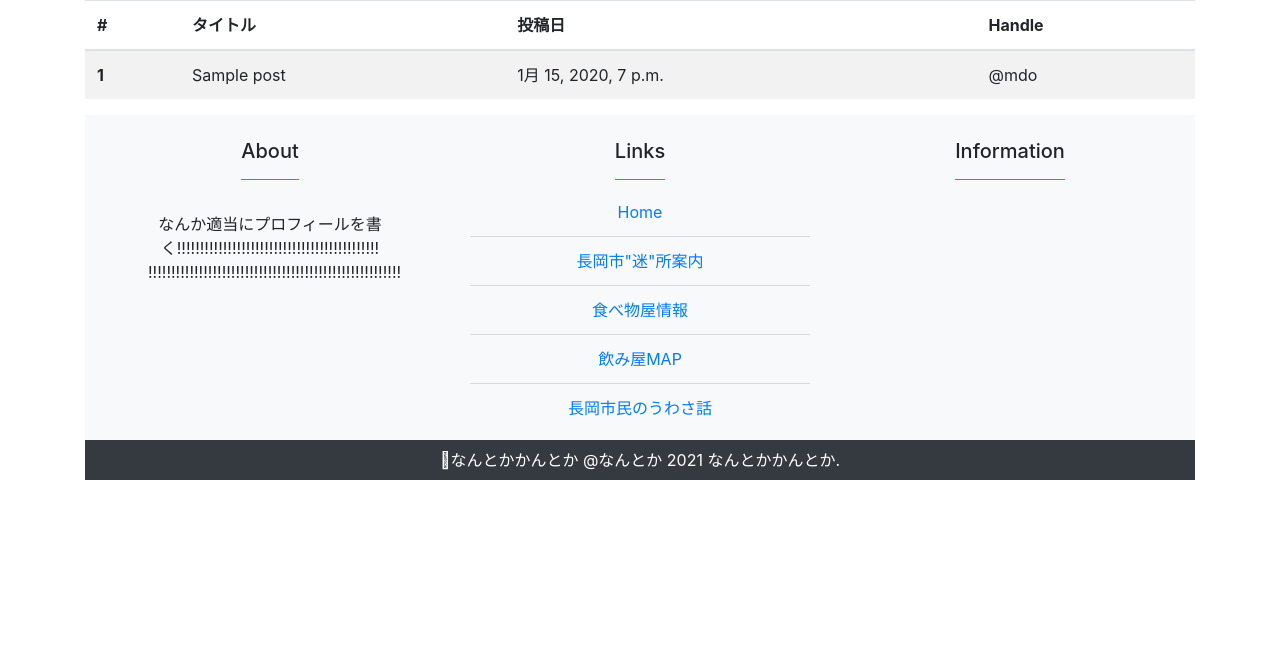
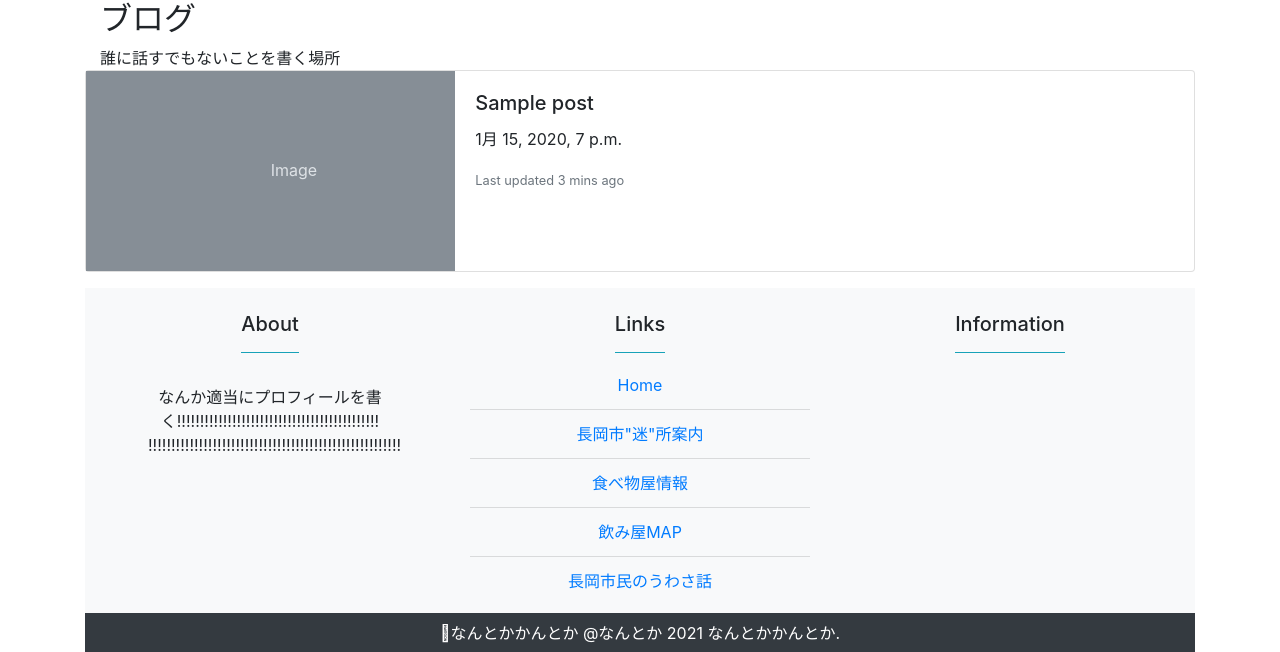
Before and after one commit to yottannmenn/Ngok, a Django app: template mysite/templates/blog/post_list.html in a window 1280 px wide. Shown: the part 56-708 px from the top of the page. Run offline with Django 3.2, Linux system fonts and the light colour scheme; the template is opened without the code that fills it: values that come from a table or form of the project are taken from there, others are empty; tables that the repository leaves empty hold one stand-in row (values such as "Sample post"); some libraries are stand-ins or nearby versions.

Commit message:
[change] ブログ記事一覧の表示をリストからカードに変更
ブログ記事一覧の表示をリストからカードに変更した

```diff
--- a/mysite/templates/blog/post_list.html
+++ b/mysite/templates/blog/post_list.html
@@ -6,23 +6,28 @@
 
     {% include "header.html" %}
 
-    <table class="table table-striped">
-    <thead>
-        <tr>
-        <th scope="col">#</th>
-        <th scope="col">タイトル</th>
-        <th scope="col">投稿日</th>
-        <th scope="col">Handle</th>
-        </tr>
-    </thead>
+    <div class="container-fluid">
+        <h2>ブログ</h2>
+        <a>誰に話すでもないことを書く場所</a>
+    </div>
+
     <tbody>
         {% for post in post_list %}
-        <tr>
-        <th scope="row">{{ forloop.counter }}</th>
-        <td>{{ post.title }}</td>
-        <td>{{ post.date }}</td>
-        <td>@mdo</td>
-        </tr>
+
+        <div class="card mb-3" style="max-width: 100%;">
+        <div class="row no-gutters">
+            <div class="col-md-4">
+            <svg class="bd-placeholder-img" width="100%" height="200" xmlns="http://www.w3.org/2000/svg" preserveAspectRatio="xMidYMid slice" focusable="false" role="img" aria-label="Placeholder: Image"><title>Placeholder</title><rect fill="#868e96" width="100%" height="100%"/><text fill="#dee2e6" dy=".3em" x="50%" y="50%">Image</text></svg>
+            </div>
+            <div class="col-md-8">
+            <div class="card-body">
+                <h5 class="card-title">{{ post.title }}</h5>
+                <p class="card-text">{{ post.date }}</p>
+                <p class="card-text"><small class="text-muted">Last updated 3 mins ago</small></p>
+            </div>
+            </div>
+        </div>
+        </div>
         {% endfor %}
     </tbody>
     </table>
```
